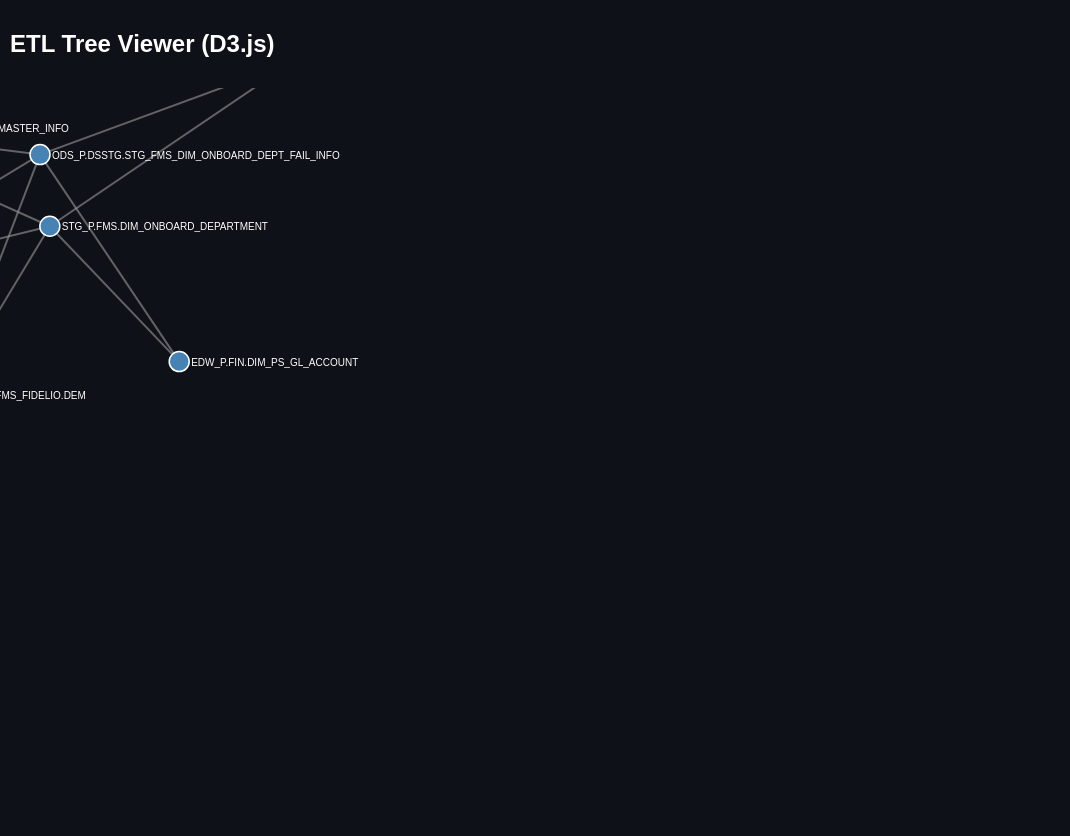
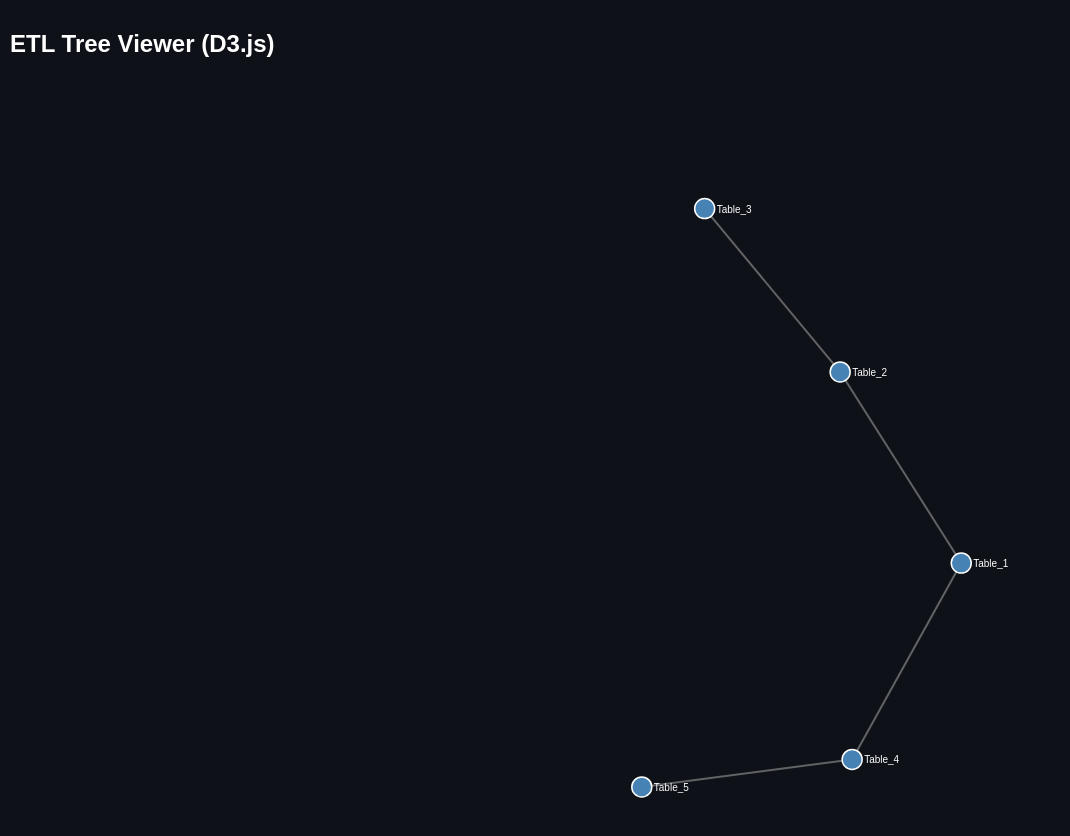
Before and after one commit to varun-5757/etl-dependency-graph, a plain HTML site: page index.html in a window 1280 px wide. Shown: the top 836 px of the page, without its empty margins (0-1070 px from the left). Drawn offline with nearby package versions, Linux system fonts and the light colour scheme.

Commit message:
Update index.html

```diff
--- a/index.html
+++ b/index.html
@@ -44,10 +44,15 @@
   <h2 style="padding:10px">ETL Tree Viewer (D3.js)</h2>
   <svg width="1600" height="900"></svg>
   <script>
-    fetch("etl_graph_data.json")
-      .then(response => response.json())
-      .then(data => drawTree(data))
-      .catch(error => console.error("Failed to load data:", error));
+    // Inline embedded data instead of fetch()
+    const data = [
+      {"job": "Job A", "source": "Table_1", "target": "Table_2"},
+      {"job": "Job B", "source": "Table_2", "target": "Table_3"},
+      {"job": "Job C", "source": "Table_1", "target": "Table_4"},
+      {"job": "Job D", "source": "Table_4", "target": "Table_5"}
+    ];
+
+    drawTree(data);
 
     function drawTree(data) {
       const links = data.map(d => ({ source: d.source, target: d.target, job: d.job }));
```
